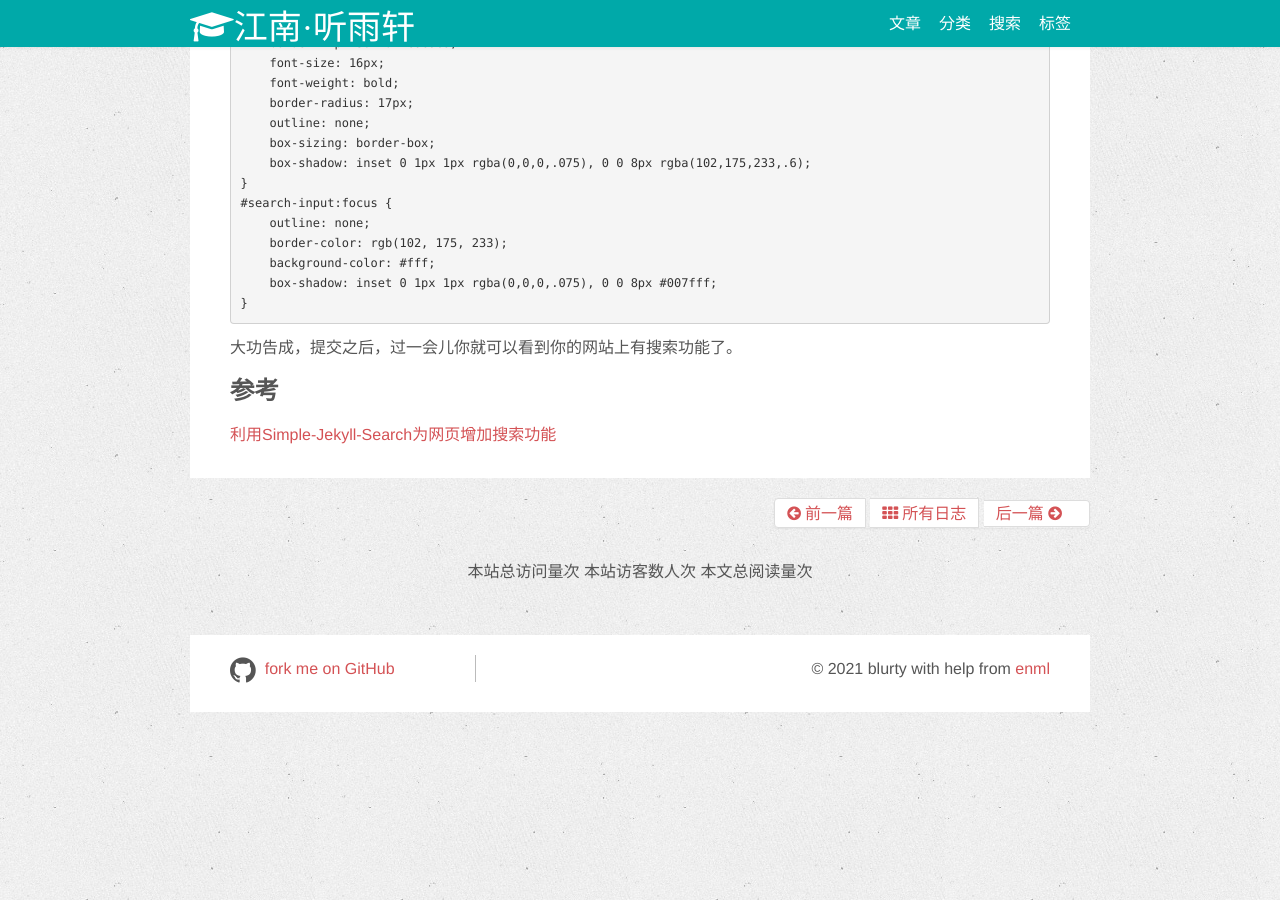
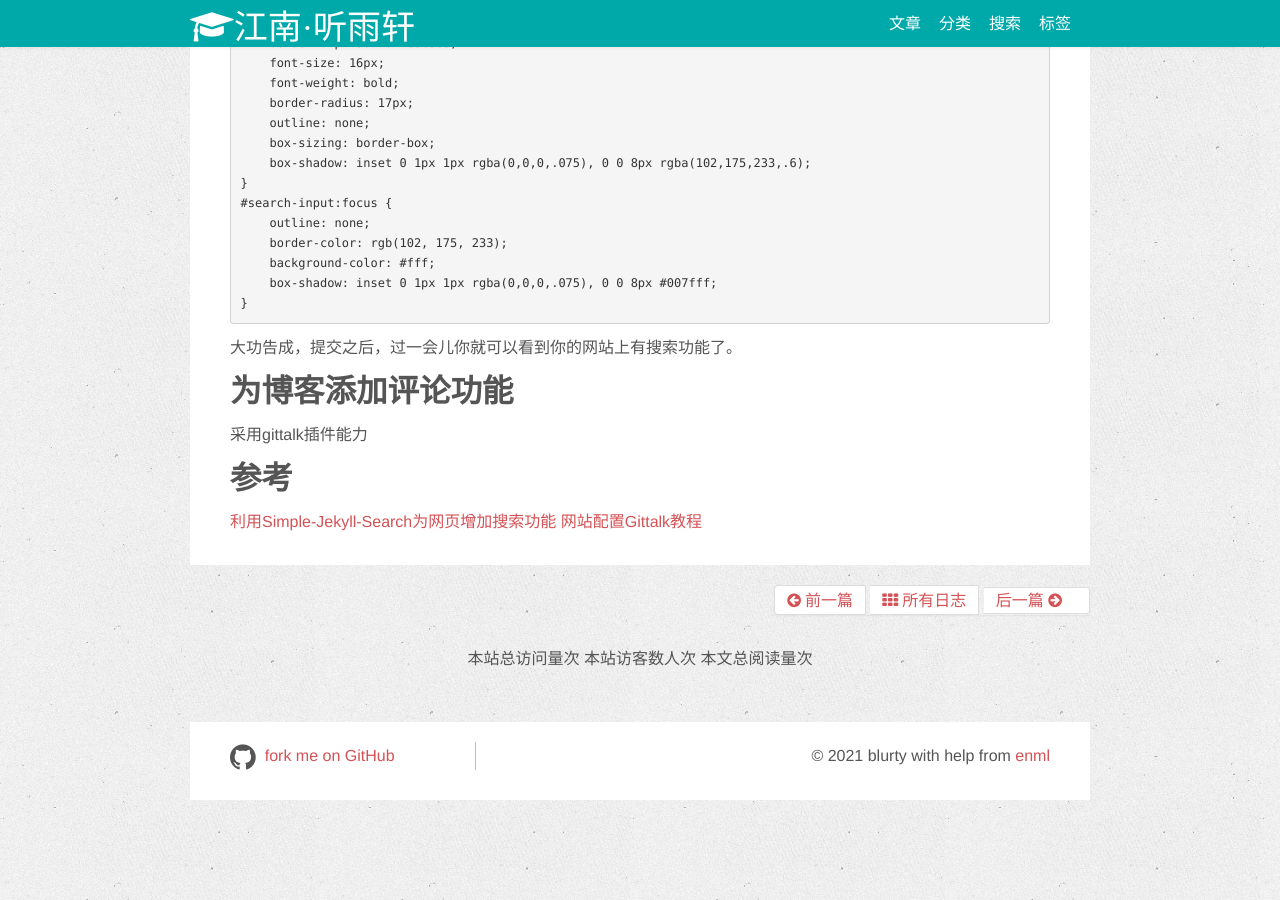
Before and after one commit to blurty/blog, a Jekyll site: the page built from _posts/2021-08-04-为静态博客添加搜索功能.md, in a window 1280 px wide and 900 px high, scrolled down 1940 px. Built offline with Jekyll 4.4.1, drawn with Linux system fonts in a browser that asks for light colours; nearby versions of some CDN libraries; comment, search, counter and statistics services are not loaded.

Commit message:
add comments

```diff
--- a/_posts/2021-08-04-为静态博客添加搜索功能.md
+++ b/_posts/2021-08-04-为静态博客添加搜索功能.md
@@ -113,6 +113,11 @@ SimpleJekyllSearch({
 
 大功告成，提交之后，过一会儿你就可以看到你的网站上有搜索功能了。
 
-### 参考
+## 为博客添加评论功能
+
+采用gittalk插件能力
+
+## 参考
 
 [利用Simple-Jekyll-Search为网页增加搜索功能](https://ning0.top/2020-11-08-blog-jekyll-search)
+[网站配置Gittalk教程](https://www.cnblogs.com/bigyoung/p/14154060.html)
```
